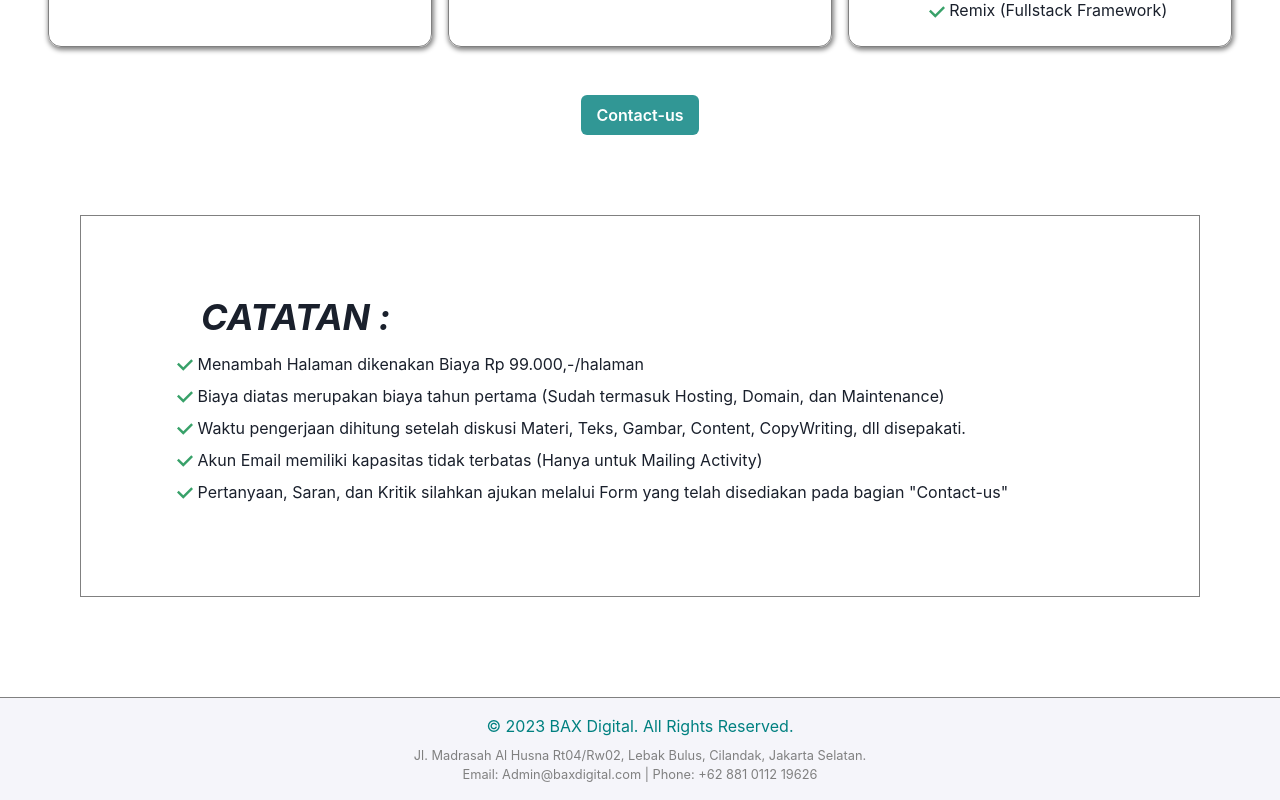
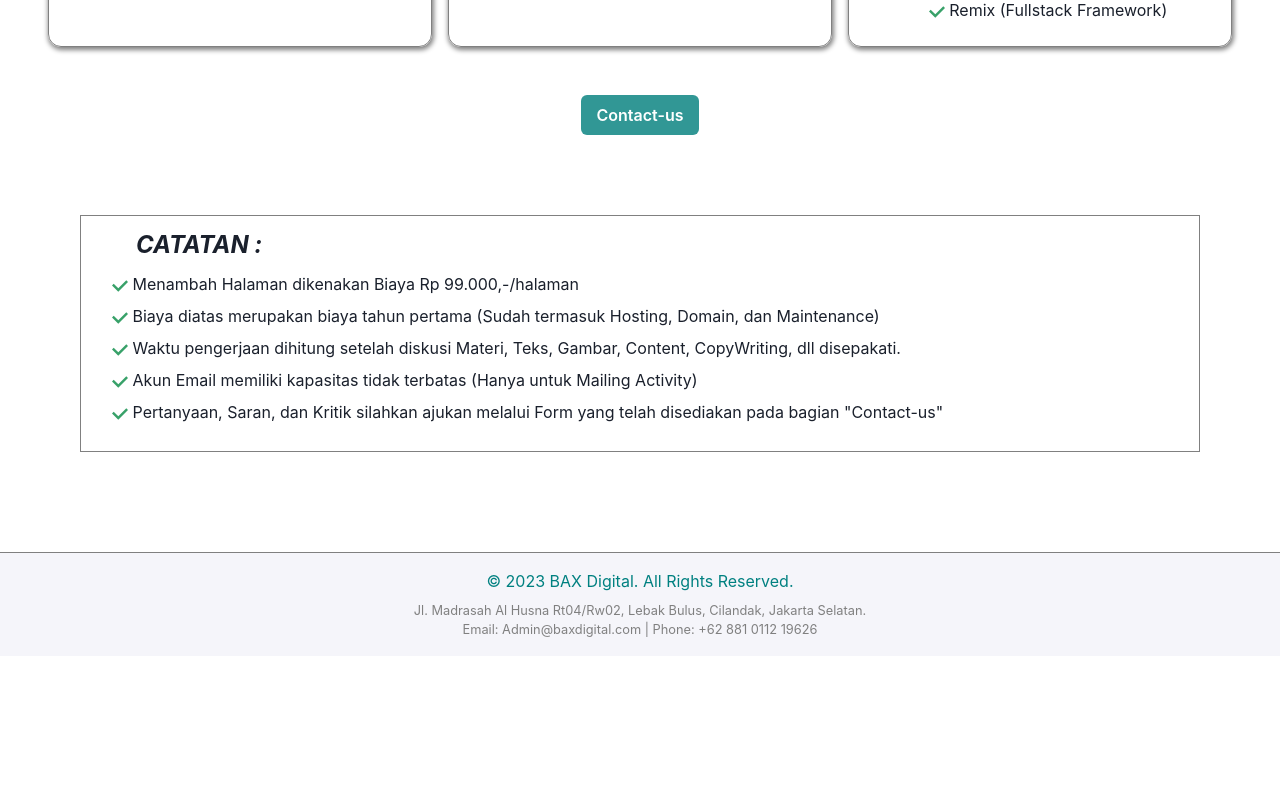
Before and after one commit to aderino010817/BaxDigital, a React (Vite) app in the folder frontend/: page /WebServices in a window 1280 px wide. Shown: the part 911-1711 px from the top of the page. After the commit the page ends 1567 px from the top, so only its background shows below. Built offline with nearby package versions, Linux system fonts and the light colour scheme.

Commit message:
feat: update catatan webservice

```diff
--- a/frontend/src/pages/WebServices.tsx
+++ b/frontend/src/pages/WebServices.tsx
@@ -206,14 +206,29 @@ export default function WebServices() {
                 </Button>
             </Link>
         </Center>
-        <Box m={20} p={20} border={'1px solid gray'}>
+        <Box m={20} p={{
+            base: '2',
+            lg: '15'
+        }} border={'1px solid gray'}>
             <Box>
                 <Flex flexDirection={'column'}>
                     <Box fontStyle={'oblique'}>
-                        <Heading ml={10}> CATATAN : </Heading>
+                        <Heading ml={{
+                            base: '2',
+                            lg: '10'
+                        }} fontSize={{
+                            base: '18px',
+                            lg: '24px'
+                        }}> CATATAN : </Heading>
                     </Box>
                 </Flex>
-                <List spacing={2} pl={4} mt={3} mb={3} fontSize={'16px'}>
+                <List spacing={2} pl={{
+                    base: '1',
+                    lg: '4'
+                }} mt={3} mb={3} fontSize={{
+                    base: '12px',
+                    lg: '16px'
+                }}>
                     <ListItem>
                         <CheckIcon color="green.500" /> Menambah Halaman dikenakan Biaya Rp 99.000,-/halaman
                     </ListItem>
```
